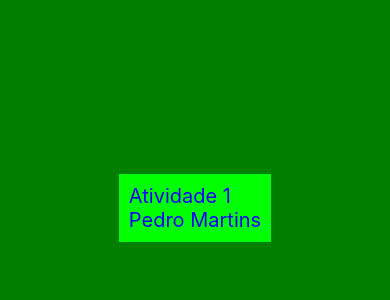
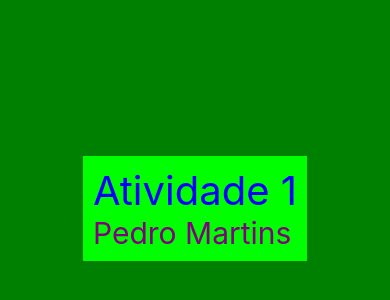
Before and after one commit to Pedrox23/aula_expo_0, a React Native app: screen / in a window 390 px wide. Shown: the part 214-514 px from the top of the page. Built offline with nearby package versions, Linux system fonts and the light colour scheme.

Commit message:
Aula 15-03

```diff
--- a/components/atividade_1/index.js
+++ b/components/atividade_1/index.js
@@ -4,7 +4,7 @@ function Atividade1() {
  return(
     <View style={styles.container}>
         <Text style={styles.texto}>Atividade 1</Text>
-        <Text style={styles.texto}>Pedro Martins</Text>
+        <Text style={styles.texto2}>Pedro Martins</Text>
     </View>
  );
 
--- a/components/atividade_1/styles.js
+++ b/components/atividade_1/styles.js
@@ -8,7 +8,11 @@ const style= StyleSheet.create({
     },
     texto: {
         color: '#00f',
-        fontSize: 20,
+        fontSize: 40,
+    },
+    texto2: {
+        color: 'purple',
+        fontSize: 30,
     }
 
 
```
